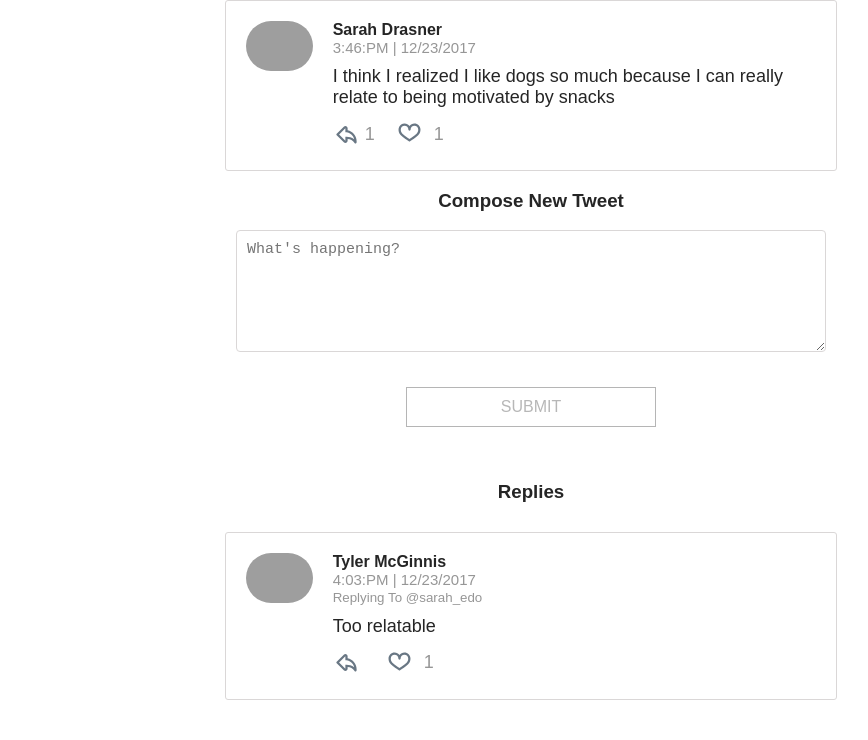
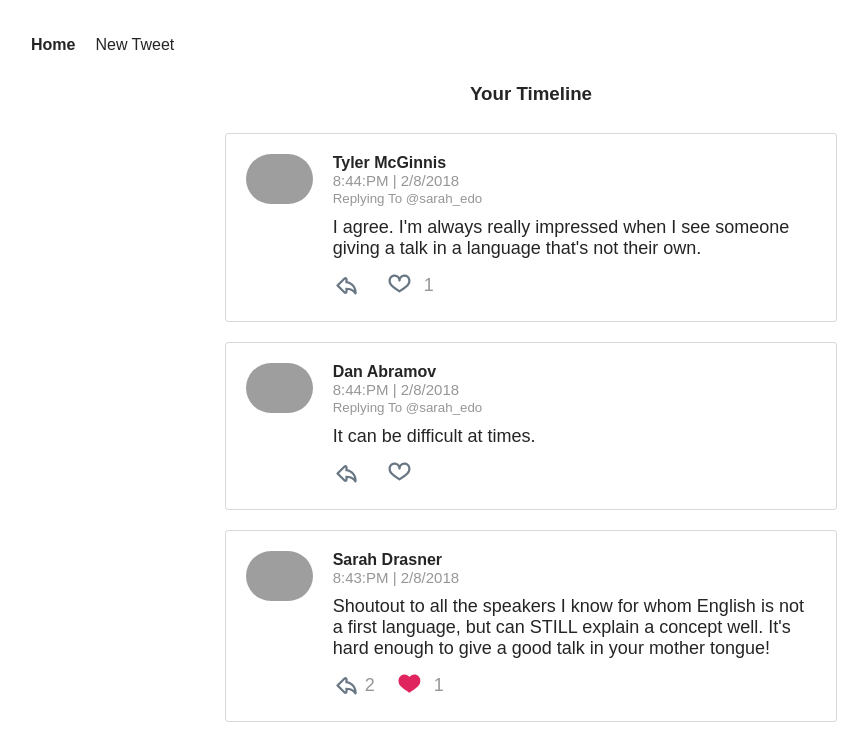
Before and after one commit to harishb93/react-redux-chirper, a React (Create React App) app: page / in a window 1280 px wide. Shown: the top 740 px of the page, without its empty margins (109-977 px from the left). Built offline with nearby package versions, Linux system fonts and the light colour scheme; grey boxes are pictures that could not be loaded.

Commit message:
Added Nav Component, Modified to have Routing

```diff
--- a/package.json
+++ b/package.json
@@ -7,6 +7,7 @@
     "react-dom": "^16.7.0",
     "react-icons": "^3.3.0",
     "react-redux": "^6.0.0",
+    "react-router-dom": "^4.3.1",
     "react-scripts": "1.1.1",
     "react-spinners": "^0.5.1",
     "redux": "^4.0.1",
--- a/src/components/App.js
+++ b/src/components/App.js
@@ -1,11 +1,12 @@
-import React, { Component } from 'react'
+import React, { Component , Fragment } from 'react'
+import {BrowserRouter as Router, Route} from 'react-router-dom'
 import {connect} from 'react-redux'
 import handleInitialData from '../actions/shared'
 import Dashboard from './Dashboard'
 import NewTweet from './NewTweet'
 import TweetPage from './TweetPage'
 import { SyncLoader } from 'react-spinners';
-
+import Nav from './Nav'
 
 class App extends Component {
   componentDidMount(){
@@ -13,14 +14,24 @@ class App extends Component {
   }
   render() {
     return (
-      <div>
-        { this.props.loading === true
-          ? <div style={{position:'fixed',top:'50%', left:'50%'}} >
-            <SyncLoader color='#3B84E1'/>
+      <Router>
+        <Fragment>
+          <div className='container'>
+            { this.props.loading === true
+              ? <div style={{position:'fixed',top:'50%', left:'50%'}} >
+                <SyncLoader color='#3B84E1'/>
+              </div>
+              : <div>
+                  <Nav/>
+                  <Route path='/' exact component={Dashboard}/>
+                  <Route path='/tweet/:id' component={TweetPage} />
+                  <Route path='/new' component={NewTweet}/>
+                </div>
+            }
           </div>
-          : <TweetPage match={{params: {id:'2mb6re13q842wu8n106bhk'}}}/>
-        }
-      </div>
+        </Fragment>
+      </Router>
+
     )
   }
 }
--- /dev/null
+++ b/src/components/Nav.js
@@ -0,0 +1,21 @@
+import React from 'react'
+import {NavLink} from 'react-router-dom'
+
+export default function Nav(){
+  return (
+    <nav className='nav'>
+      <ul>
+        <li>
+          <NavLink to='/' exact activeClassName='active'>
+            Home
+          </NavLink>
+        </li>
+        <li>
+          <NavLink to='/new' activeClassName='active'>
+            New Tweet
+          </NavLink>
+        </li>
+      </ul>
+    </nav>
+  )
+}
--- a/src/components/NewTweet.js
+++ b/src/components/NewTweet.js
@@ -1,11 +1,13 @@
 import React, {Component} from 'react'
 import {connect} from 'react-redux'
 import {handleAddTweet} from '../actions/tweets'
+import {Redirect} from 'react-router-dom'
 
 class NewTweet extends Component {
 
   state = {
-    text: ''
+    text: '',
+    toHome: false
   }
 
   handleChange = (e)=> {
@@ -23,15 +25,18 @@ class NewTweet extends Component {
     dispatch(handleAddTweet(text,id))
 
     this.setState(() => ({
-      text: ''
+      text: '',
+      toHome: id ? false : true
     }))
   }
 
   render(){
 
-    const {text} = this.state
+    const {text,toHome} = this.state
 
-    {/* todo: redirect to home view(/) if submitted */}
+    if(toHome == true){
+      return <Redirect to='/'/>
+    }
 
     const tweetLeft = 280 - text.length
 
--- a/src/components/Tweet.js
+++ b/src/components/Tweet.js
@@ -3,12 +3,13 @@ import {connect} from 'react-redux'
 import {formatTweet, formatDate} from '../utils/helpers'
 import {TiArrowBackOutline,TiHeartOutline,TiHeartFullOutline} from 'react-icons/ti'
 import {handleToggleTweet} from '../actions/tweets'
+import {Link , withRouter} from 'react-router-dom'
 
 class Tweet extends Component{
 
   toParent = (e, id) => {
     e.preventDefault()
-    // TODO: Redirect to parent tweet
+    this.props.history.push(`/tweet/${id}`)
   }
 
   handleLike = (e) => {
@@ -25,12 +26,12 @@ class Tweet extends Component{
 
   render(){
     const {tweet} = this.props
-    const {name, avatar, timestamp, text, hasLiked, likes, replies ,parent} = tweet
+    const {name, avatar, timestamp, text, hasLiked, likes, replies , id, parent} = tweet
 
     if(tweet === null)
     return <p>This Tweet doesn't exist</p>
     return(
-      <div className='tweet'>
+      <Link to={`/tweet/${id}`} className='tweet'>
         <img
           src={avatar}
           alt={`Avatar of ${name}`}
@@ -61,7 +62,7 @@ class Tweet extends Component{
             <span>{likes !== 0 && likes}</span>
           </div>
         </div>
-      </div>
+      </Link>
     )
   }
 }
@@ -77,4 +78,4 @@ function mapStateToProps({authedUser, users,tweets}, {id}){
   }
 }
 
-export default connect(mapStateToProps)(Tweet);
+export default withRouter(connect(mapStateToProps)(Tweet));
```
Also changed, not shown: 1 other file (tests, documents, lock files or other folders).
